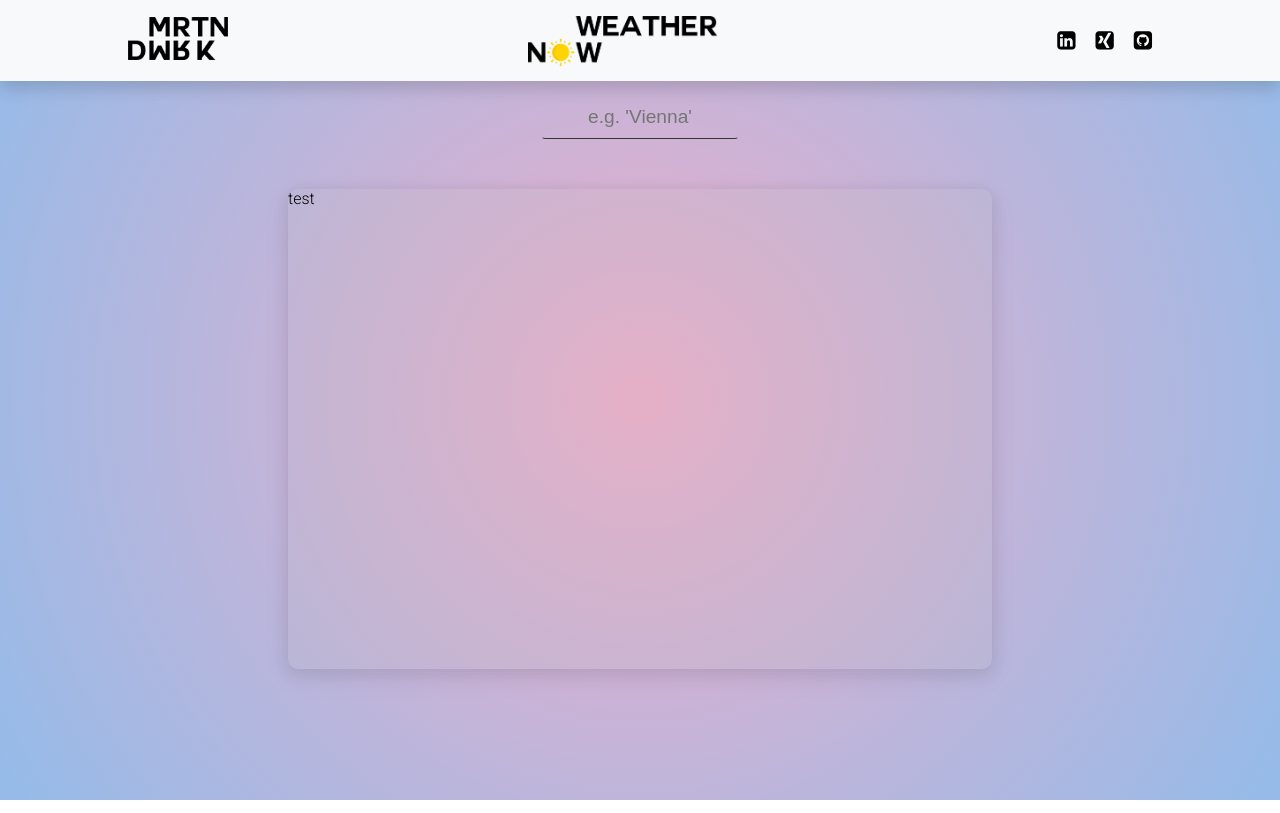
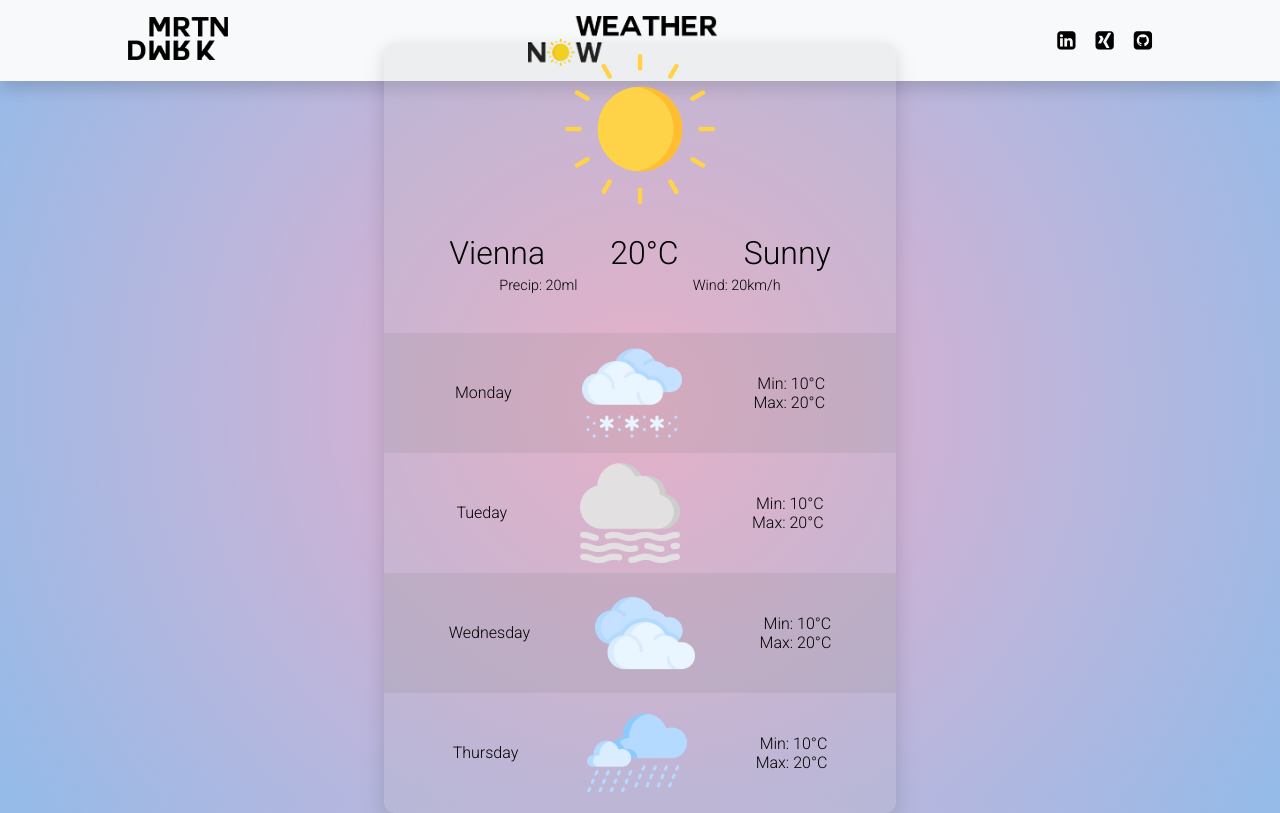
Before and after one commit to mrtndwrk/weatherAppTS, a website: page public/index.html in a window 1280 px wide. Drawn offline with Linux system fonts and the light colour scheme.

Commit message:
final commit of the day

```diff
--- a/package.json
+++ b/package.json
@@ -7,7 +7,9 @@
     "lint": "prettier --check \"src/**/*.{ts,js}\""
   },
   "dependencies": {
-    "canvas-confetti": "^1.2.0"
+    "axios": "^1.4.0",
+    "canvas-confetti": "^1.2.0",
+    "weather-js": "^2.0.0"
   },
   "devDependencies": {
     "@snowpack/plugin-typescript": "^1.2.1",
--- a/public/index.html
+++ b/public/index.html
@@ -30,7 +30,7 @@
 
               <img src="WeatherNow Logoresize.png" height="50px" alt="WeatherNow Logo" id="logo">
 
-          </h1>
+
         </div>
 
         <div>
@@ -61,10 +61,72 @@
         <input type="text" id="weather-input" autocomplete="off" placeholder="e.g. 'Vienna'">
       </form>
     </div>
+
     <div class="weather-container">
-      test
+      <div id="weather-symbol-container"><img id="weather-symbol" src="weather-icons/sun.png" alt="Weather Icon" data-current-icon></div>
+      <div id="weather-info-container">
+        <div id="weather-info-city" data-current-city>Vienna</div>
+        <div id="weather-info-temp"><span data-current-temp>20</span>&deg;C</div>
+        <div id="weather-info-description" data-current-weather>Sunny</div>
+      </div>
+
+      <div id="additional-info">
+        <div id="weather-info-humidity">Precip: <span data-current-precip>20</span>ml</div>
+        <div id="weather-info-wind">Wind: <span data-current-wind>20</span>km/h</div>
+      </div>
+
+      <div id="forecast-container" data-forecast-container>
+
+      <div class="forecast-container-day" id="day1">
+        <div id="forecast-container-date">Monday</div>
+        <img id="forecast-icon" src="weather-icons/snow.png" alt="Weather Icon">
+        <div id="forecast-container-temp">
+          <div id="forecast-container-temp-max">Min: 10°C</div>
+          <div id="forecast-container-temp-min">Max: 20°C</div>
+        </div>
+      </div>
+
+      <div class="forecast-container-day" id="day2">
+        <div id="forecast-container-date">Tueday</div>
+        <img id="forecast-icon" src="weather-icons/mist-fog.png" alt="Weather Icon">
+        <div id="forecast-container-temp">
+          <div id="forecast-container-temp-max">Min: 10°C</div>
+          <div id="forecast-container-temp-min">Max: 20°C</div>
+        </div>
+      </div>
+
+      <div class="forecast-container-day" id="day3">
+        <div id="forecast-container-date">Wednesday</div>
+        <img id="forecast-icon" src="weather-icons/cloud.png" alt="Weather Icon">
+        <div id="forecast-container-temp">
+          <div id="forecast-container-temp-max">Min: 10°C</div>
+          <div id="forecast-container-temp-min">Max: 20°C</div>
+        </div>
+      </div>
+
+      <div class="forecast-container-day" id="day4">
+        <div id="forecast-container-date">Thursday</div>
+        <img id="forecast-icon" src="weather-icons/rain.png" alt="Weather Icon">
+        <div id="forecast-container-temp">
+          <div id="forecast-container-temp-max">Min: 10°C</div>
+          <div id="forecast-container-temp-min">Max: 20°C</div>
+        </div>
+      </div>
+
+
     </div>
+
+    <template id="row-template">
+      <div class="forecast-container-day" id="day1">
+        <div id="forecast-container-date" data-date></div>
+        <img id="forecast-icon" alt="Weather Icon" data-icon>
+        <div id="forecast-container-temp">
+          <div id="forecast-container-temp-max"><span>Min: </span>  <span data-min-temp></span>   <span>&deg;C</span></div>
+          <div id="forecast-container-temp-min"><span>Max: </span>  <span data-max-temp></span>   <span>&deg;C</span></div>
+        </div>
+      </div>
+    </template>
+
   </main>
-
   </body>
 </html>
--- a/public/style.css
+++ b/public/style.css
@@ -105,13 +105,6 @@ main{
   box-shadow: rgba(17, 17, 26, 0.1) 0px 4px 16px, rgba(17, 17, 26, 0.05) 0px 8px 32px;
 }
 
-.weather-container{
-  width: 40vw;
-  height: 60vh;
-  border-radius: 10px;
-  background-color: #bcbcbc2d;
-  box-shadow: rgba(17, 17, 26, 0.1) 0px 4px 16px, rgba(17, 17, 26, 0.05) 0px 8px 32px;
-}
 
 @media screen and (max-width: 1400px){
   .weather-container{
@@ -119,9 +112,123 @@ main{
   }
 }
 
+@media screen and (max-width: 1300px){
+  .weather-container{
+    width: 60vw;
+  }
+}
+
+
+
 @media screen and (max-width: 1000px){
   .weather-container{
     width: 70vw;
-    min-width: 370px;
+    /* min-width: 370px; */
+  }
+
+  nav{
+    width: auto;
+    padding: 0 5vw;
+  }
+
+  body{
+    width: 100%;
   }
 }
+
+
+
+@media screen and (max-width: 900px){
+  .weather-container{
+    width: 90%;
+  }
+
+}
+
+@media screen and (max-height: 780px){
+  #weather-input{
+    margin-top: 2.5rem;
+  }
+}
+
+
+
+
+/* ACTUAL WEATHERBOX STARTS HERE */
+
+
+#weather-symbol-container{
+  padding-top: 10px;
+  padding-bottom: 30px;
+  display: flex;
+  justify-content: center;
+
+}
+
+#weather-info-container{
+  display: flex;
+  flex-direction: row;
+  justify-content: space-evenly;
+  font-size: 2rem;
+}
+
+#weather-symbol{
+  width: 30%;
+  max-width: 150px;
+}
+
+.weather-container{
+  width: 40vw;
+  max-width: 1000px;
+  height: fit-content;
+  border-radius: 10px;
+  background-color: #bcbcbc2d;
+  box-shadow: rgba(17, 17, 26, 0.1) 0px 4px 16px, rgba(17, 17, 26, 0.05) 0px 8px 32px;
+}
+
+#forecast-container{
+  display: flex;
+  flex-direction: column;
+  align-content: baseline;
+  margin-top: 3vw;
+
+}
+
+.forecast-container-day{
+  display: flex;
+  justify-content: space-evenly;
+  align-items: center;
+  padding-top: 10px;
+  padding-bottom: 10px;
+}
+
+.forecast-container-day:nth-child(odd) {
+  background-color: rgba(128, 128, 128, 0.162);
+}
+
+
+#forecast-container-date{
+  text-align: left;
+  max-width: 100px;
+}
+
+#forecast-container-temp{
+  display: flex;
+  flex-direction: column;
+  justify-content: space-evenly;
+  text-align: right;
+}
+
+
+#forecast-icon{
+  /* width: 15%; */
+  max-height: 100px;
+}
+
+
+#additional-info{
+  display: flex;
+  margin-top: 5px;
+  justify-content: space-evenly;
+  font-size: 0.9rem;
+}
```
Also changed, not shown: src/index.js (added, +14 -0 lines), src/index.ts (+50 -9 lines), public/weather-icons/cloud.png (added), public/weather-icons/mist-fog.png (added), public/weather-icons/rain-lightning.png (added), public/weather-icons/rain.png (added), public/weather-icons/snow.png (added), public/weather-icons/sun-cloud.png (added), public/weather-icons/sun.png (added), 1 other file.
